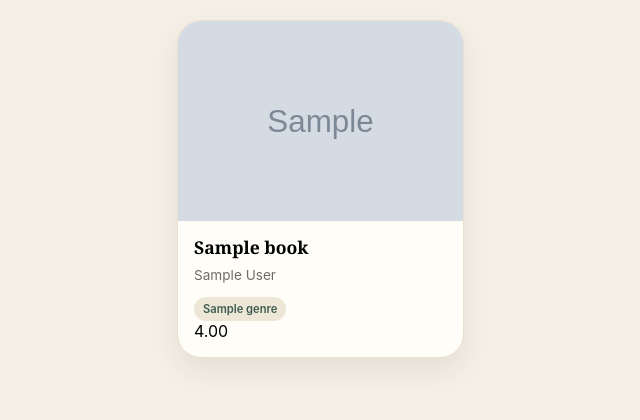
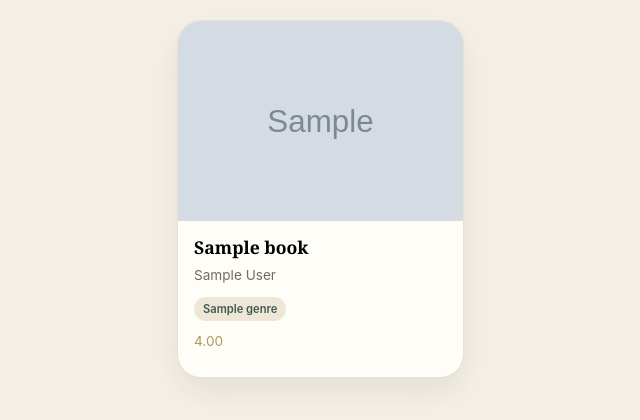
Before and after one commit to minisoftwr/book-recommendation-engine, a Flask app: template templates/recommendation.html in a window 1280 px wide. Shown: the part 259-679 px from the top of the page, without its empty margins (13-653 px from the left). Run offline with Flask 3, Linux system fonts and the light colour scheme; the template is opened without the code that fills it: most values are stand-ins (such as "Sample title", 1, 10 or a date in 2020); grey boxes marked "Sample" are stand-in pictures.

Commit message:
Adding style to the rating section

```diff
--- a/static/style.css
+++ b/static/style.css
@@ -160,6 +160,13 @@ body{
     flex-wrap: wrap;
     gap:6px;
 }
+.rating{
+    margin-bottom: 12px;
+    color: var(--gold);
+    font-size:0.85rem;
+    padding-top: 12px;
+
+}
 .genre-tag{
     font-size: 0.7rem;
     font-weight: 600;
```
